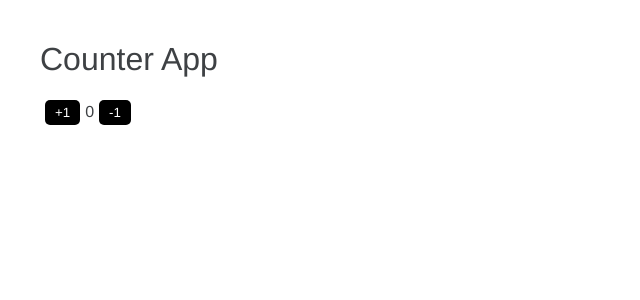
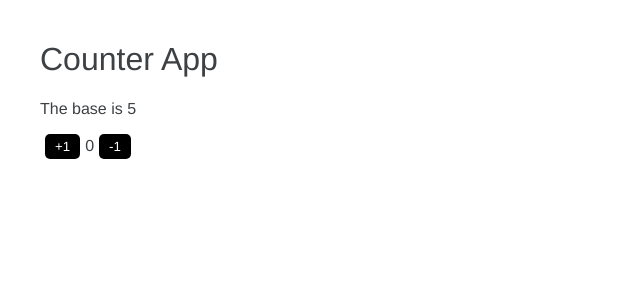
Before and after one commit to kevinnn92/angular-basics, an Angular app: page / in a window 1280 px wide. Shown: the top 300 px of the page, without its empty margins (0-640 px from the left). Built offline with nearby package versions, Linux system fonts and the light colour scheme.

Commit message:
changed value to accumulate to 5

```diff
--- a/src/app/app.component.html
+++ b/src/app/app.component.html
@@ -1,4 +1,5 @@
 <h1>{{title}}</h1>
-<button (click)="accumulate(+1)">+1</button>
+<p>The base is {{base}}</p>
+<button (click)="accumulate(+5)">+1</button>
 <span>{{number}}</span>
-<button (click)="accumulate(-1)">-1</button>
+<button (click)="accumulate(-5)">-1</button>
--- a/src/app/app.component.ts
+++ b/src/app/app.component.ts
@@ -8,6 +8,7 @@ import { Component } from '@angular/core';
 export class AppComponent {
   title: string = 'Counter App';
   number: number = 0
+  base: number = 5
 
   accumulate(value: number): void {
     this.number += value
```
